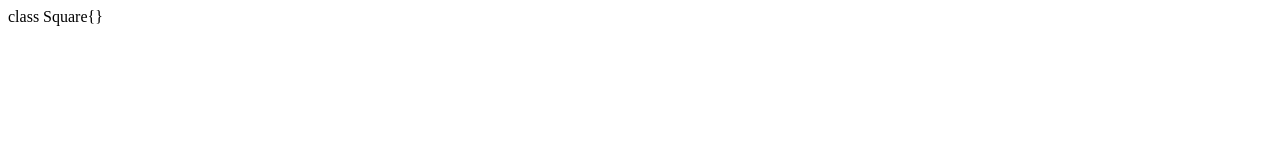
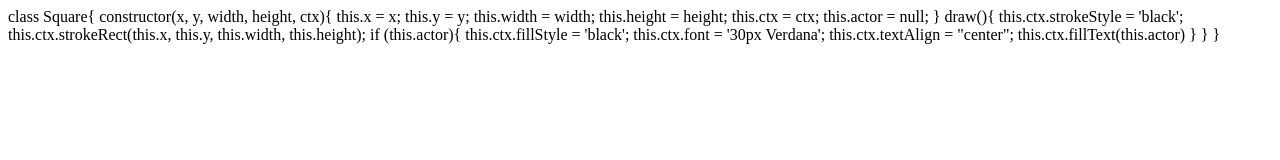
Before and after one commit to iamneo-production/eeebabbeb304680051efdcbcabeone, a website: page public/index.html in a window 1280 px wide. Drawn offline with Linux system fonts and the light colour scheme.

Commit message:
Backup Commit

```diff
--- a/public/index.html
+++ b/public/index.html
@@ -11,6 +11,27 @@
 </head>
 <body>
   <!-- Enter your code here -->
-  class Square{}
+  class Square{
+    constructor(x, y, width, height, ctx){
+      this.x = x;
+      this.y = y;
+      this.width = width;
+      this.height = height;
+      this.ctx = ctx;
+      this.actor = null;
+    }
+
+    draw(){
+      this.ctx.strokeStyle = 'black';
+      this.ctx.strokeRect(this.x, this.y, this.width, this.height);
+
+      if (this.actor){
+        this.ctx.fillStyle = 'black';
+        this.ctx.font = '30px Verdana';
+        this.ctx.textAlign = "center";
+        this.ctx.fillText(this.actor)
+      }
+    }
+  }
 </body>
 </html>
```
